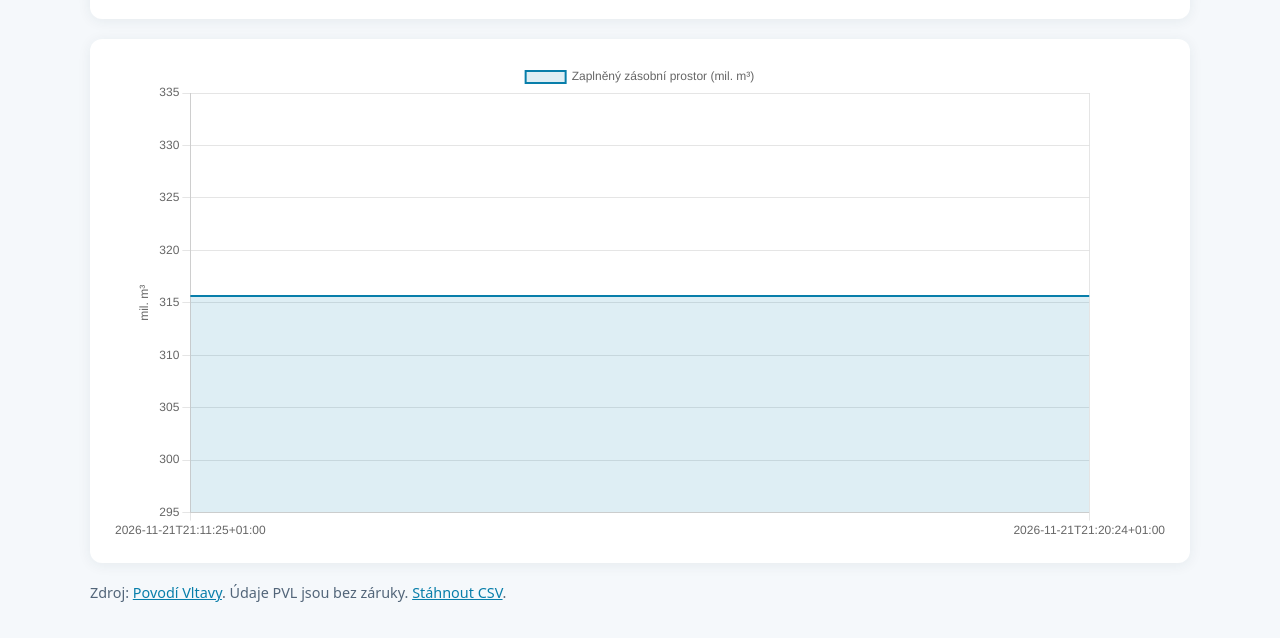
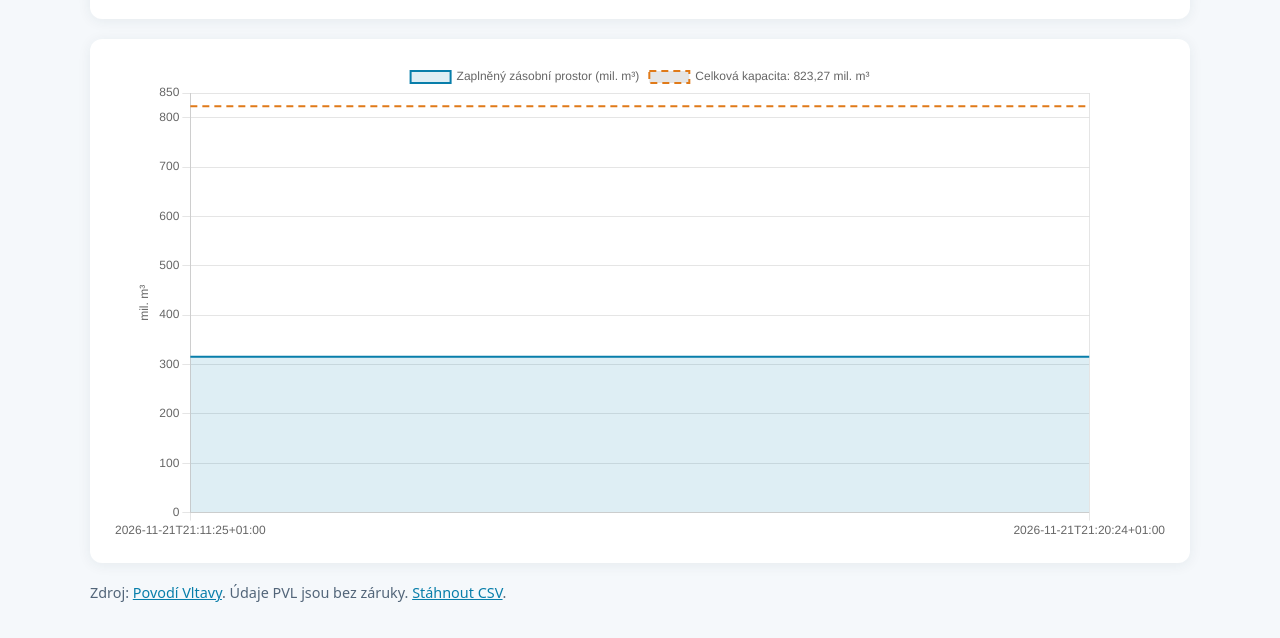
Before and after one commit to jardaottl/vltavska-kaskada, a plain HTML site: page docs/index.html in a window 1280 px wide. Shown: the part 219-857 px from the top of the page. Drawn offline with nearby package versions, Linux system fonts and the light colour scheme.

Commit message:
Modify chart to show total capacity alongside water volume
Updated chart to include total capacity line.

```diff
--- a/docs/index.html
+++ b/docs/index.html
@@ -17,7 +17,7 @@
   <h1>Objem vody ve Vltavské kaskádě</h1>
   <p class="sub">Součet zaplněného zásobního prostoru devíti nádrží, v milionech m³.</p>
   <section class="card"><div id="total" class="total">Načítám…</div><div id="status" class="status"></div></section>
-  <section class="card"><canvas id="chart" aria-label="Vývoj součtu zaplněného zásobního prostoru"></canvas></section>
+  <section class="card"><canvas id="chart" aria-label="Vývoj součtu zaplněného zásobního prostoru a celková kapacita kaskády"></canvas></section>
   <p class="status">Zdroj: <a href="https://www.pvl.cz/portal/Nadrze/cz/pc/Objemy.aspx">Povodí Vltavy</a>. Údaje PVL jsou bez záruky. <a href="data.csv">Stáhnout CSV</a>.</p>
   <script>
     fetch('data.csv?fresh=' + Date.now()).then(r => { if (!r.ok) throw Error('CSV není dostupné'); return r.text(); })
@@ -28,8 +28,47 @@
         const last = valid[valid.length - 1];
         document.getElementById('total').textContent = Number(last[10]).toLocaleString('cs-CZ',{minimumFractionDigits:3,maximumFractionDigits:3}) + ' mil. m³';
         document.getElementById('status').textContent = 'Poslední měření: ' + new Date(last[0]).toLocaleString('cs-CZ') + ' · ' + valid.length + ' záznamů';
-        new Chart(document.getElementById('chart'), {type:'line',data:{labels:valid.map(r=>r[0]),datasets:[{label:'Zaplněný zásobní prostor (mil. m³)',data:valid.map(r=>Number(r[10])),borderColor:'#087eaa',backgroundColor:'#087eaa22',fill:true,tension:.15,pointRadius:0,borderWidth:2}]},options:{responsive:true,interaction:{intersect:false,mode:'index'},scales:{x:{ticks:{maxTicksLimit:10}},y:{title:{display:true,text:'mil. m³'}}}}});
-      }).catch(e => {document.getElementById('total').textContent='Data zatím nejsou k dispozici'; document.getElementById('status').textContent=e.message;});
+
+        const capacity = 823.27;
+        new Chart(document.getElementById('chart'), {
+          type: 'line',
+          data: {
+            labels: valid.map(r => r[0]),
+            datasets: [
+              {
+                label: 'Zaplněný zásobní prostor (mil. m³)',
+                data: valid.map(r => Number(r[10])),
+                borderColor: '#087eaa',
+                backgroundColor: '#087eaa22',
+                fill: true,
+                tension: .15,
+                pointRadius: 0,
+                borderWidth: 2
+              },
+              {
+                label: 'Celková kapacita: 823,27 mil. m³',
+                data: valid.map(() => capacity),
+                borderColor: '#e07a19',
+                borderDash: [7, 5],
+                pointRadius: 0,
+                borderWidth: 2,
+                fill: false
+              }
+            ]
+          },
+          options: {
+            responsive: true,
+            interaction: { intersect: false, mode: 'index' },
+            scales: {
+              x: { ticks: { maxTicksLimit: 10 } },
+              y: { min: 0, max: 850, title: { display: true, text: 'mil. m³' } }
+            }
+          }
+        });
+      }).catch(e => {
+        document.getElementById('total').textContent = 'Data zatím nejsou k dispozici';
+        document.getElementById('status').textContent = e.message;
+      });
   </script>
 </body>
 </html>
```
